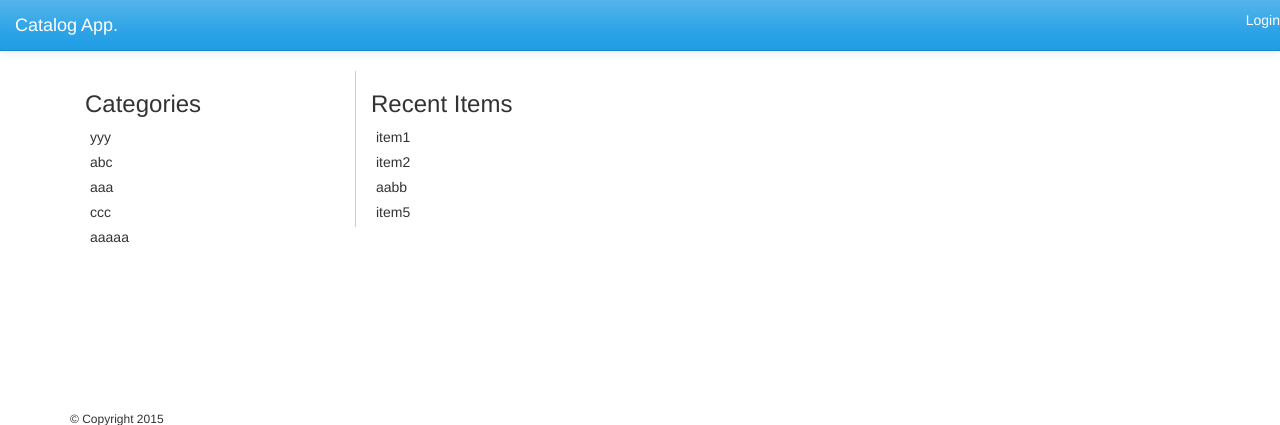
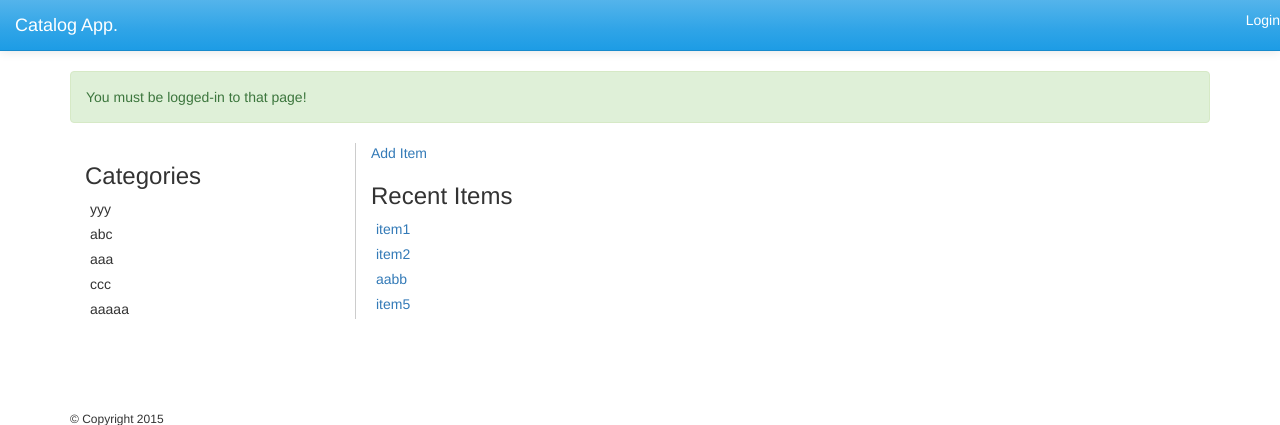
Before and after one commit to mikelewek/FSD_P3_ItemCatalog, a Flask app: a page that uses templates/base.html in a window 1280 px wide. Shown: the top 425 px of the page. Run offline with Flask 2, Linux system fonts and the light colour scheme; style sheets or scripts are compiled from the project's sources; some libraries are stand-ins or nearby versions.

Commit message:
refactor and functoinality added for for oauth login sessions

```diff
--- a/application.py
+++ b/application.py
@@ -1,5 +1,6 @@
 from requests_oauthlib import OAuth2Session
-from flask import Flask, render_template, request, redirect, url_for, jsonify
+from flask import Flask, flash, render_template, request, \
+    redirect, session, url_for, jsonify
 from sqlalchemy import create_engine
 from sqlalchemy.orm import sessionmaker
 from database_setup import Base, Item, Category
@@ -13,20 +14,20 @@ Base.metadata.bind = engine
 
 # create session
 Session = sessionmaker(bind=engine)
-session = Session()
+dbSession = Session()
 
 
 # This information is obtained upon registration of a new GitHub OAuth
 # application here: https://github.com/settings/applications/new
-client_id = "<your client key>"
-client_secret = "<your client secret>"
+client_id = 'xxx'
+client_secret = 'xxx'
 authorization_base_url = 'https://github.com/login/oauth/authorize'
 token_url = 'https://github.com/login/oauth/access_token'
 
 
-@app.route("/demo")
-def demo():
-    """Step 1: User Authorization.
+@app.route("/login")
+def login():
+    """ User Authorization.
 
     Redirect the user/resource owner to the OAuth provider (i.e. Github)
     using an URL with a few key OAuth parameters.
@@ -42,7 +43,7 @@ def demo():
 # Step 2: User authorization, this happens on the provider.
 @app.route("/callback", methods=["GET"])
 def callback():
-    """ Step 3: Retrieving an access token.
+    """ Retrieving an access token.
 
     The user has been redirected back from the provider to your registered
     callback URL. With this redirection comes an authorization code included
@@ -53,31 +54,38 @@ def callback():
     token = github.fetch_token(token_url, client_secret=client_secret,
                                authorization_response=request.url)
 
-    # At this point you can fetch protected resources but lets save
-    # the token and show how this is done from a persisted token
-    # in /profile.
     session['oauth_token'] = token
-
-    return redirect(url_for('.profile'))
+    return redirect(url_for('home', message="You have successfully logged in."))
 
 
-@app.route("/profile", methods=["GET"])
-def profile():
-    """Fetching a protected resource using an OAuth 2 token.
-    """
-    github = OAuth2Session(client_id, token=session['oauth_token'])
-    return jsonify(github.get('https://api.github.com/user').json())
+# check if user is authenticated
+def is_auth():
+    authenticated = False
+    try:
+        if session['oauth_token']:
+            authenticated = True
+    except KeyError:
+        authenticated = False
+    return authenticated
 
 
-# homepage - displays categories and associated items
-@app.route('/')
+# homepage displays categories and associated items
+@app.route('/', methods=['POST', 'GET'])
 def home():
+    auth = is_auth()
+    message = ''
+
+    if request.method == 'GET':
+        message = request.args.get('message')
+
     # get all category and items
-    categories = session.query(Category).all()
-    items = session.query(Item).limit(10)
+    categories = dbSession.query(Category).all()
+    items = dbSession.query(Item).limit(10)
     return render_template('index.html',
                            cats=categories,
-                           items=items)
+                           items=items,
+                           message=message,
+                           loggedIn=auth)
 
 
 # catalog JSON endpoint
@@ -87,32 +95,42 @@ def catalog_json():
     return render_template("create-category.html", json=json)
 
 
-# create category
 @app.route('/catalog/category/create', methods=['POST', 'GET'])
 def create_category():
-    message = 'No data for db insert'
+    """ create category
 
-    if request.method == 'POST':
+    Check if user is logged in and show form. If user is not
+    logged in, redirect to home and display message. When
+    data is submitted, add object to database.
+    """
+    auth = is_auth()
+    message = ''
+    if is_auth() is not True:
+        return redirect(url_for('home', message="You must be logged-in to that page!"))
+
+    if request.method == 'POST' and is_auth() == True:
         cat = Category(title=request.form['title'])
-        session.add(cat)
-        session.commit()
+        dbSession.add(cat)
+        dbSession.commit()
         message = 'Category was inserted into db'
-    return render_template("create-category.html", message=message)
+    return render_template("create-category.html",
+                           message=message,
+                           loggedIn=auth)
 
 
 # edit category
-@app.route('/catalog/category/<title>/edit', methods=['POST', 'GET'])
-def edit_category(title):
+@app.route('/catalog/category/<qid>/edit', methods=['POST', 'GET'])
+def edit_category(qid):
     message = ''
-    # get item by query string title
-    cat = session.query(Category).filter_by(title=title)
+    # get item by query string id
+    cat = dbSession.query(Category).filter_by(id=qid)
 
     # update item in db when form is submitted
     if request.method == 'POST':
         title = request.form['title']
-        cat = Category(title=title)
-        session.add(cat)
-        session.commit()
+        cat = Category(id=qid)
+        dbSession.add(cat)
+        dbSession.commit()
         message = 'Category updated successfully'
     return render_template("edit-category.html",
                            title=title,
@@ -121,55 +139,77 @@ def edit_category(title):
 
 
 # delete category
-@app.route('/catalog/<title>/delete', methods=['POST', 'GET'])
-def delete_category(title):
-    message = 'Warning! Pressing Submit will permanently delete the catogory!'
+@app.route('/catalog/<int:qid>/delete', methods=['POST', 'GET'])
+def delete_category(qid):
+    message = 'Warning! Pressing Submit will permanently delete the category!'
 
     if request.method == 'POST':
         message = ''
     return render_template("delete-category.html",
-                           title=title,
+                           id=qid,
                            message=message)
 
 
 # display category items
-@app.route('/catalog/category/<title>/items', methods=['POST', 'GET'])
-def show_items(title):
-    items = session.query(Category.id, Item.title, Item.description).\
+@app.route('/catalog/category/<int:qid>/items', methods=['POST', 'GET'])
+def show_items(qid):
+    items = dbSession.query(Category.id, Item.title, Item.description).\
                 join(Item).\
-                filter(Category.title == title)
+                filter(Category.id == qid)
     return render_template("show-category.html",
                            items=items)
 
 
+# display individual item
+@app.route('/catalog/item/<int:qid>', methods=['POST', 'GET'])
+def show_item(qid):
+    auth = is_auth()
+    item = dbSession.query(Item.id, Item.title, Item.description).filter_by(id=qid)
+    return render_template("show-item.html",
+                           item=item,
+                           loggedIn=auth)
+
+
 # create item
-@app.route('/catalog/<title>/create', methods=['POST', 'GET'])
-def create_item(title):
-    message = 'No data for db insert'
-    cats = session.query(Category).all()
+@app.route('/catalog/item/create', methods=['POST', 'GET'])
+def create_item():
+    """ create item
+
+    Check if user is logged in and show form. If user is not
+    logged in, redirect to home and display message. When
+    data is submitted, add object to database.
+    """
+    auth = is_auth()
+    message = ''
+    if is_auth() is not True:
+        return redirect(url_for('home', message="You must be logged-in to that page!"))
+    cats = dbSession.query(Category).all()
 
     if request.method == 'POST':
         item = Item(title=request.form['title'],
                     description=request.form['description'],
                     category_id=request.form['category_id'])
-        session.add(item)
-        session.commit()
+        dbSession.add(item)
+        dbSession.commit()
         message = 'Item was inserted into db'
     return render_template("create-item.html",
-                           title=title,
                            categories=cats,
-                           message=message)
+                           message=message,
+                           loggedIn=auth)
 
 
 # edit item
-@app.route('/catalog/<qid>/edit', methods=['POST', 'GET'])
+@app.route('/catalog/item/<int:qid>/edit', methods=['POST', 'GET'])
 def edit_item(qid):
-    cats = session.query(Category).all()
-    items = session.query(Item).filter_by(id=qid)
+    auth = is_auth()
+    if is_auth() is not True:
+        return redirect(url_for('home', message="You must be logged-in to that page!"))
+    cats = dbSession.query(Category).all()
+    items = dbSession.query(Item).filter_by(id=qid)
     message = ''
 
     if request.method == 'POST':
-        session.query(Item).\
+        dbSession.query(Item).\
             filter(Item.id == request.form['id']).\
             update({'title': request.form['title'],
                     'description': request.form['description'],
@@ -178,50 +218,27 @@ def edit_item(qid):
     return render_template("edit-item.html",
                            items=items,
                            categories=cats,
-                           message=message)
+                           message=message,
+                           loggedIn=auth)
 
 
 # delete item
-@app.route('/catalog/<category>/<title>/delete', methods=['POST', 'GET'])
-def delete_item(title):
-    message = 'Warning! Pressing Submit will permanently delete the catogory!'
-
+@app.route('/catalog/item/<int:qid>/delete', methods=['POST', 'GET'])
+def delete_item(qid):
+    auth = is_auth()
+    if is_auth() is not True:
+        return redirect(url_for('home', message="You must be logged-in to that page!"))
+    message = 'Warning! Pressing Submit will permanently delete the item!'
+    item = dbSession.query(Item.id, Item.title).filter_by(id=qid)
     if request.method == 'POST':
         message = ''
     return render_template("delete-item.html",
-                           title=title,
-                           message=message)
-
-
-# login
-def valid_login(username, password):
-    return True
-
-
-# log user
-def log_the_user_in(username):
-    return username
-
-
-# login page shows form and checks users credentials
-@app.route('/login', methods=['POST', 'GET'])
-def login():
-    error = None
-    if request.method == 'POST':
-        # if request.method == 'POST':
-        #   do_the_login()
-        # else:
-        # show_the_login_form()
-        if valid_login(request.form['username'],
-                       request.form['password']):
-            return log_the_user_in(request.form['username'])
-        else:
-            error = 'Invalid username/password'
-    # the code below is executed if the request method
-    # was GET or the credentials were invalid
-    return render_template('login.html', error=error)
+                           item=item,
+                           message=message,
+                           loggedIn=auth)
 
 
 if __name__ == '__main__':
+    os.environ['OAUTHLIB_INSECURE_TRANSPORT'] = '1'
+    app.secret_key = os.urandom(24)
     app.run(host='0.0.0.0', port=8000, debug=True)
-    app.secret_key = os.urandom(24)
--- a/static/style.less
+++ b/static/style.less
@@ -49,3 +49,8 @@ footer {
 .home .col-md-9 {
 	border-left: 1px solid #ccc;
 }
+
+input, select {
+	display: block;
+   margin: 0 0 10px;
+}
--- a/templates/base.html
+++ b/templates/base.html
@@ -4,7 +4,7 @@
     {% block head %}
     <link rel="stylesheet" href="https://maxcdn.bootstrapcdn.com/bootstrap/4.0.0-alpha/css/bootstrap.min.css" />
     <link rel="stylesheet/less" href="{{ url_for('static',filename='style.less') }}" />
-    <title>{% block title %}{% endblock %} - My Webpage</title>
+    <title>Catalog App.</title>
     {% endblock %}
 </head>
 <body {% if bodyClass %}class="{{ bodyClass }}"{% endif %}>
@@ -12,7 +12,7 @@
       <a class="navbar-brand" href="/">Catalog App.</a>
       <ul class="nav nav-pills">
         <li class="nav-item navbar-right">
-          <a class="nav-link" href="/login">Login</a>
+            {% if loggedIn != True %}<a class="nav-link" title="Login" href="/login">Login</a>{% endif %}
         </li>
       </ul>
     </nav>
--- a/templates/create-category.html
+++ b/templates/create-category.html
@@ -1,9 +1,9 @@
 {% extends "base.html" %}
 {% block content %}
 	<h1>Create Category</h1>
-	<br><br>
+
 	{% if message %}
-		{{ message }}
+		<div class="alert alert-success">{{ message }}</div>
 	{% endif %}
 
 	<form action="/catalog/category/create" method="post">
--- a/templates/delete-category.html
+++ b/templates/delete-category.html
@@ -1,9 +1,8 @@
 {% extends "base.html" %}
 {% block content %}
     <h1>Delete Category</h1>
-    <br><br>
     {% if message %}
-        {{ message }}
+        <div class="alert alert-success">{{ message }}</div>
     {% endif %}
 
     <form action="/catalog/{{ title }}/delete" method="post">
--- a/templates/index.html
+++ b/templates/index.html
@@ -2,6 +2,9 @@
 {% set bodyClass = 'home' %}
 
 {% block content %}
+    {% if message %}
+        <div class="alert alert-success">{{ message }}</div>
+    {% endif %}
     <div class="category-list col-md-3">
     <h3>Categories</h3>
         <ul>
@@ -11,10 +14,11 @@
         </ul>
     </div>
     <div class="item-list col-md-9">
+        <a href="/catalog/item/create" title="">Add Item</a>
         <h3>Recent Items</h3>
         <ul>
         {% for row in items %}
-            <li>{{ row.title }}</li>
+            <li><a href="/catalog/item/{{ row.id }}">{{ row.title }}</a></li>
         {% endfor %}
         </ul>
     </div>
```
Also changed, not shown: templates/create-item.html (+6 -6 lines), templates/delete-item.html (+11 -9 lines), templates/edit-item.html (+4 -4 lines), templates/show-item.html (added, +8 -0 lines), README.md, catalog.db, 1 other file.
